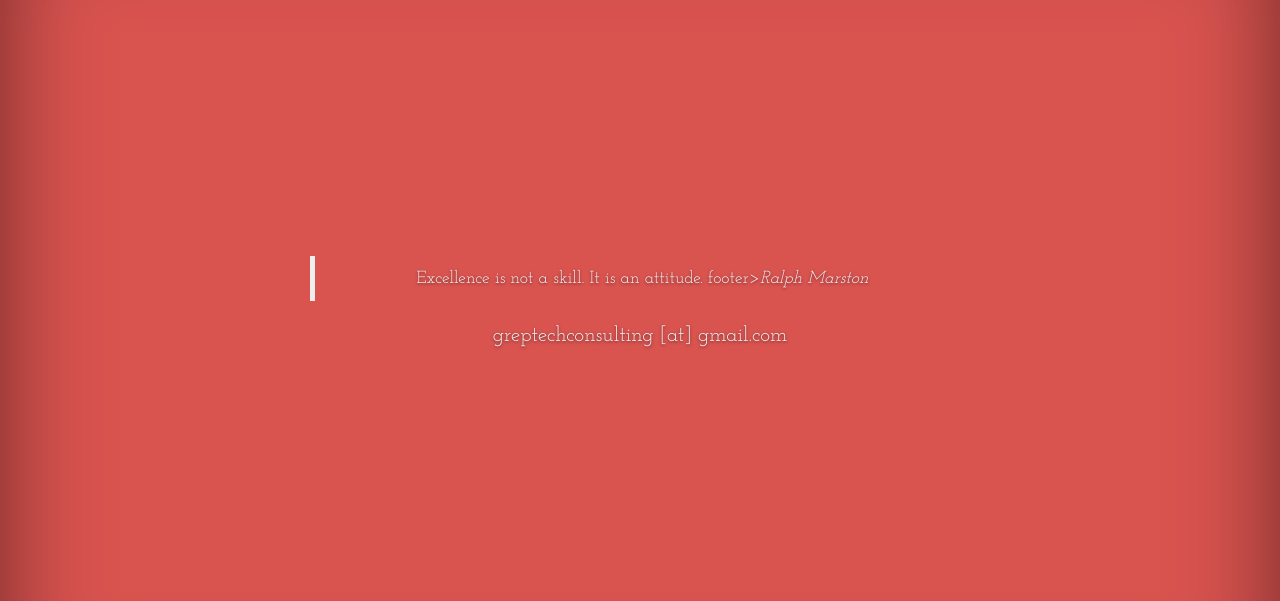
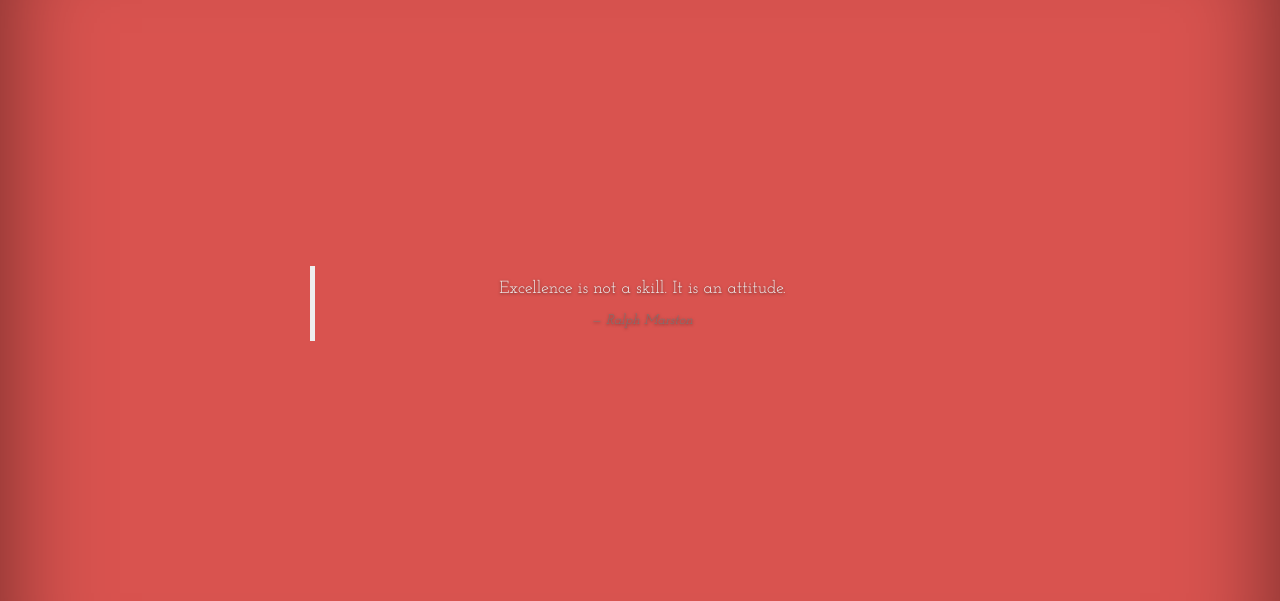
Before and after one commit to ntombela/ntombela.github.io, a plain HTML site: page index.html in a window 1280 px wide. Shown: the part 87-688 px from the top of the page. Drawn offline with nearby package versions, Linux system fonts and the light colour scheme.

Commit message:
Update index.html

```diff
--- a/index.html
+++ b/index.html
@@ -62,8 +62,8 @@
             <div class="inner cover">
                 <!--<h1 class="cover-heading">software development consulting</h1>-->
                 <blockquote><p>Excellence is not a skill. It is an attitude.
-                    footer><cite title="Ralph Marston">Ralph Marston</cite></footer></p></blockquote>
-                <p class="lead">greptechconsulting [at] gmail.com</p>
+                    <footer><cite title="Ralph Marston">Ralph Marston</cite></footer></p></blockquote>
+               <!-- <p class="lead">greptechconsulting [at] gmail.com</p>-->
 
             </div>
 
```
